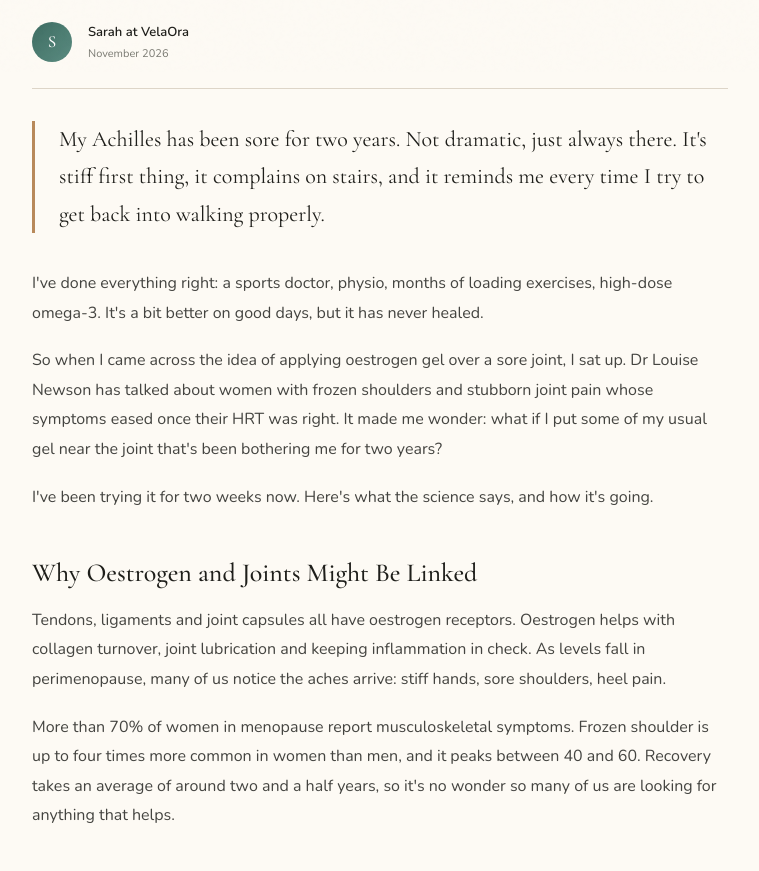
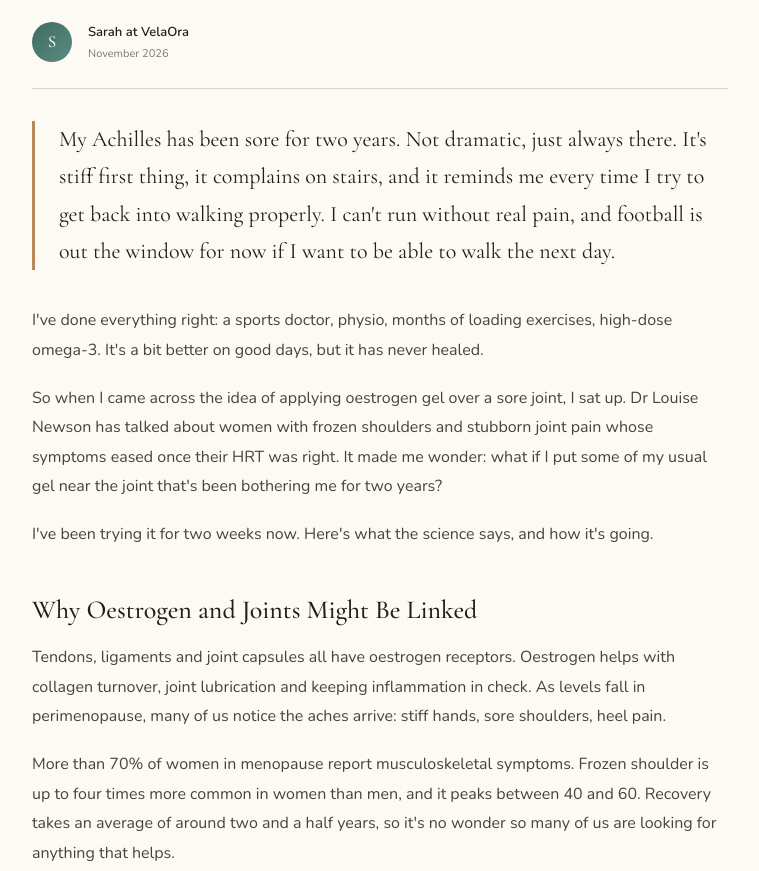
Before and after one commit to VelaOra/VelaOra-website, a plain HTML site: page oestrogen-gel-joints-frozen-shoulder.html in a window 1280 px wide. Shown: the part 728-1599 px from the top of the page, without its empty margins (260-1019 px from the left). Drawn offline with nearby package versions, Linux system fonts and the light colour scheme.

Commit message:
Draft: add running and football detail
Co-Authored-By: Claude Opus 5.5 <noreply@anthropic.com>
Claude-Session: https://claude.ai/code/session_01RpjvJyqradazhjg4DH3uLv

```diff
--- a/oestrogen-gel-joints-frozen-shoulder.html
+++ b/oestrogen-gel-joints-frozen-shoulder.html
@@ -241,7 +241,7 @@ img{max-width:100%;border-radius:16px;margin-bottom:24px;display:block;}
             <div><div style="font-size:13px;font-weight:600;color:var(--text-dark);">Sarah at VelaOra</div><div style="font-size:11px;color:var(--text-light);">November 2026</div></div>
           </div>
 
-        <p style="font-family:'Cormorant Garamond',serif;font-size:22px;font-weight:400;line-height:1.7;color:var(--text-dark);border-left:3px solid var(--gold);padding-left:24px;margin-bottom:36px;">My Achilles has been sore for two years. Not dramatic, just always there. It's stiff first thing, it complains on stairs, and it reminds me every time I try to get back into walking properly.</p>
+        <p style="font-family:'Cormorant Garamond',serif;font-size:22px;font-weight:400;line-height:1.7;color:var(--text-dark);border-left:3px solid var(--gold);padding-left:24px;margin-bottom:36px;">My Achilles has been sore for two years. Not dramatic, just always there. It's stiff first thing, it complains on stairs, and it reminds me every time I try to get back into walking properly. I can't run without real pain, and football is out the window for now if I want to be able to walk the next day.</p>
 
         <p>I've done everything right: a sports doctor, physio, months of loading exercises, high-dose omega-3. It's a bit better on good days, but it has never healed.</p>
         <p>So when I came across the idea of applying oestrogen gel over a sore joint, I sat up. Dr Louise Newson has talked about women with frozen shoulders and stubborn joint pain whose symptoms eased once their HRT was right. It made me wonder: what if I put some of my usual gel near the joint that's been bothering me for two years?</p>
@@ -278,6 +278,7 @@ img{max-width:100%;border-radius:16px;margin-bottom:24px;display:block;}
         <h3 style="font-family:'Cormorant Garamond',serif;font-size:26px;font-weight:500;color:var(--text-dark);margin:44px 0 16px;">Two Weeks In</h3>
         <p>So far, it's promising. But I'll be honest: it's hard to pinpoint exactly why. My Achilles has always been up and down when it comes to soreness, so a good few days could be the gel, or could just be a good few days. I guess time will tell.</p>
         <p>I'm optimistic. I'll keep going and report back honestly, whether it works or not. I'm hoping for a miracle, but I'll settle for walking down the stairs without wincing.</p>
+        <p>And I'll let you know if I'm back on the field any time soon.</p>
         <p>Have you tried this? I'd love to know. Find me on Facebook or Instagram and tell me how it went.</p>
         <div style="background:var(--gold-pale);border-left:4px solid var(--gold);border-radius:0 12px 12px 0;padding:22px 26px;margin:36px 0 0;">
           <span style="font-size:10px;font-weight:700;letter-spacing:0.22em;text-transform:uppercase;color:var(--gold);display:block;margin-bottom:8px;">Coming Next</span>
```
